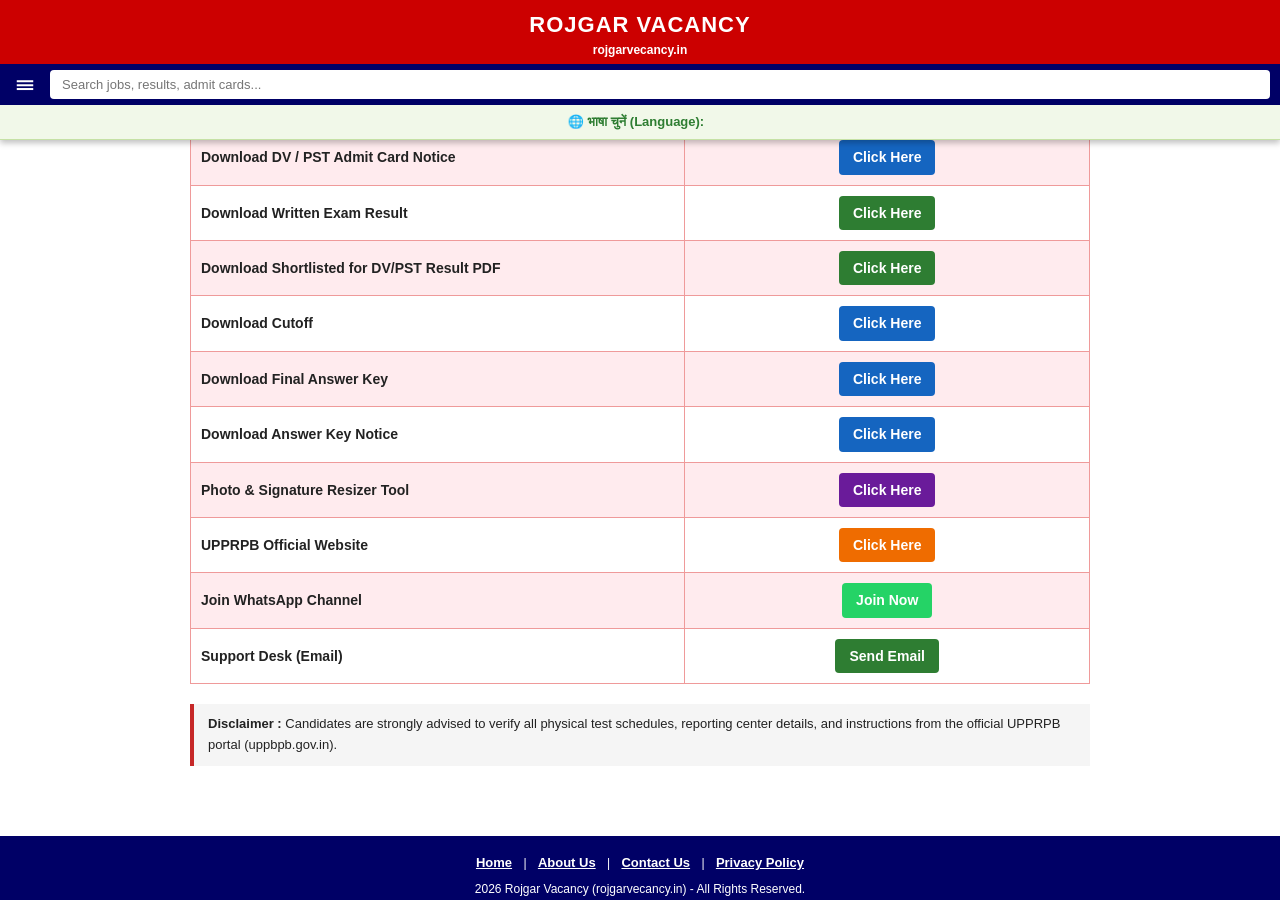
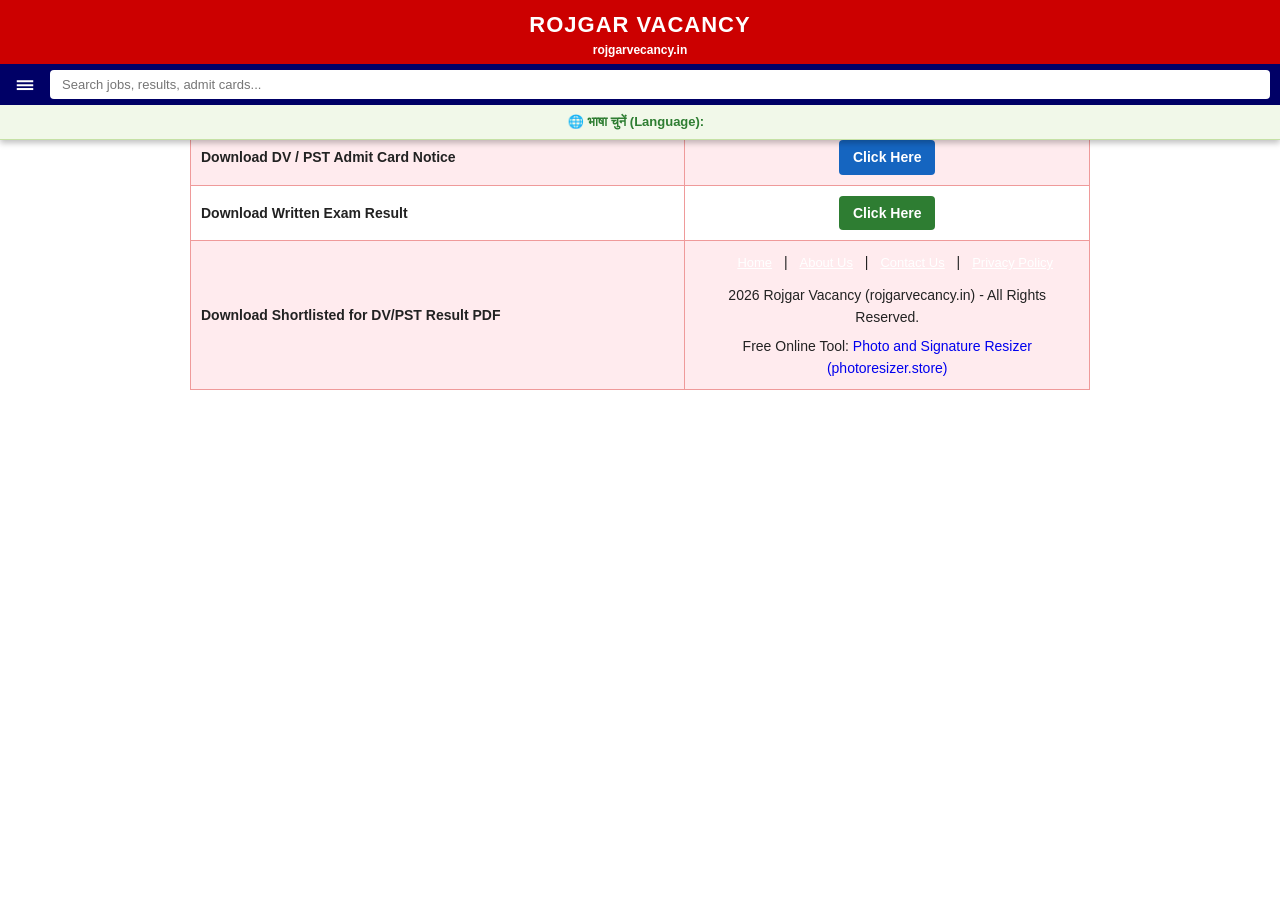
Before and after one commit to Rojgarvacancy/Rojgar-vacancy-, a Jekyll site: the page built from _posts/2026-09-24-up-police-constable-pet-admit-card-2026.html, in a window 1280 px wide and 900 px high, scrolled down 2231 px. Built offline with Jekyll 4.4.1, drawn with Linux system fonts in a browser that asks for light colours; after the commit the page ends 2661 px from its top, so only the background shows below that.

Commit message:
Update 2026-09-24-up-police-constable-pet-admit-card-2026.html

```diff
--- a/_posts/2026-09-24-up-police-constable-pet-admit-card-2026.html
+++ b/_posts/2026-09-24-up-police-constable-pet-admit-card-2026.html
@@ -282,57 +282,4 @@ categories: ["Admit Card"]
       <tr style="background: rgb(255, 235, 238);">
         <td style="border: 1px solid rgb(239, 154, 154); padding: 10px;"><strong>Download Shortlisted for DV/PST Result PDF</strong></td>
         <td style="border: 1px solid rgb(239, 154, 154); padding: 10px; text-align: center;">
-          <a href="https://doc.sarkariresults.org.in/Result%20PDFShortlisted_for_DVPST_M5D7P3JX9K-merged.pdf" target="_blank" rel="noopener noreferrer" style="background: rgb(46, 125, 50); border-radius: 4px; color: white; font-weight: bold; padding: 6px 14px; text-decoration: none; display: inline-block;">Click Here</a>
-        </td>
-      </tr>
-      <tr>
-        <td style="border: 1px solid rgb(239, 154, 154); padding: 10px;"><strong>Download Cutoff</strong></td>
-        <td style="border: 1px solid rgb(239, 154, 154); padding: 10px; text-align: center;">
-          <a href="/pdf/Cutoff.pdf" target="_blank" rel="noopener noreferrer" style="background: rgb(21, 101, 192); border-radius: 4px; color: white; font-weight: bold; padding: 6px 14px; text-decoration: none; display: inline-block;">Click Here</a>
-        </td>
-      </tr>
-      <tr style="background: rgb(255, 235, 238);">
-        <td style="border: 1px solid rgb(239, 154, 154); padding: 10px;"><strong>Download Final Answer Key</strong></td>
-        <td style="border: 1px solid rgb(239, 154, 154); padding: 10px; text-align: center;">
-          <a href="https://upcons2025.com/con2025finalanswerkey/Login.aspx" target="_blank" rel="noopener noreferrer" style="background: rgb(21, 101, 192); border-radius: 4px; color: white; font-weight: bold; padding: 6px 14px; text-decoration: none; display: inline-block;">Click Here</a>
-        </td>
-      </tr>
-      <tr>
-        <td style="border: 1px solid rgb(239, 154, 154); padding: 10px;"><strong>Download Answer Key Notice</strong></td>
-        <td style="border: 1px solid rgb(239, 154, 154); padding: 10px; text-align: center;">
-          <a href="https://uppbpb.gov.in/FilesUploaded/Notice/cons%20obje%2020%20Jun%202026a5c643c6-6312-43ec-b49e-67cd7dd06b10.pdf" target="_blank" rel="noopener noreferrer" style="background: rgb(21, 101, 192); border-radius: 4px; color: white; font-weight: bold; padding: 6px 14px; text-decoration: none; display: inline-block;">Click Here</a>
-        </td>
-      </tr>
-      <tr style="background: rgb(255, 235, 238);">
-        <td style="border: 1px solid rgb(239, 154, 154); padding: 10px;"><strong>Photo &amp; Signature Resizer Tool</strong></td>
-        <td style="border: 1px solid rgb(239, 154, 154); padding: 10px; text-align: center;">
-          <a href="https://photoresizer.store" target="_blank" style="background: rgb(106, 27, 154); border-radius: 4px; color: white; font-weight: bold; padding: 6px 14px; text-decoration: none; display: inline-block;">Click Here</a>
-        </td>
-      </tr>
-      <tr>
-        <td style="border: 1px solid rgb(239, 154, 154); padding: 10px;"><strong>UPPRPB Official Website</strong></td>
-        <td style="border: 1px solid rgb(239, 154, 154); padding: 10px; text-align: center;">
-          <a href="https://uppbpb.gov.in/" target="_blank" rel="noopener noreferrer" style="background: rgb(239, 108, 0); border-radius: 4px; color: white; font-weight: bold; padding: 6px 14px; text-decoration: none; display: inline-block;">Click Here</a>
-        </td>
-      </tr>
-      <tr style="background: rgb(255, 235, 238);">
-        <td style="border: 1px solid rgb(239, 154, 154); padding: 10px;"><strong>Join WhatsApp Channel</strong></td>
-        <td style="border: 1px solid rgb(239, 154, 154); padding: 10px; text-align: center;">
-          <a href="https://whatsapp.com/channel/0029Vb97OOiK5cD6SAWpDm15" target="_blank" rel="noopener noreferrer" style="background: rgb(37, 211, 102); border-radius: 4px; color: white; font-weight: bold; padding: 6px 14px; text-decoration: none; display: inline-block;">Join Now</a>
-        </td>
-      </tr>
-      <tr>
-        <td style="border: 1px solid rgb(239, 154, 154); padding: 10px;"><strong>Support Desk (Email)</strong></td>
-        <td style="border: 1px solid rgb(239, 154, 154); padding: 10px; text-align: center;">
-          <a href="mailto:rojgarvecancy.in@gmail.com" style="background: rgb(46, 125, 50); border-radius: 4px; color: white; font-weight: bold; padding: 6px 14px; text-decoration: none; display: inline-block;">Send Email</a>
-        </td>
-      </tr>
-    </tbody>
-  </table>
-
-  <!--Clean Disclaimer Note-->
-  <p style="background-color: #f5f5f5; border-left: 4px solid #c62828; padding: 10px 14px; margin: 15px 0 25px 0; color: #222222; font-size: 13px;">
-    <strong>Disclaimer :</strong> Candidates are strongly advised to verify all physical test schedules, reporting center details, and instructions from the official UPPRPB portal (uppbpb.gov.in).
-  </p>
-
-</div>
+          <a href="https
```
